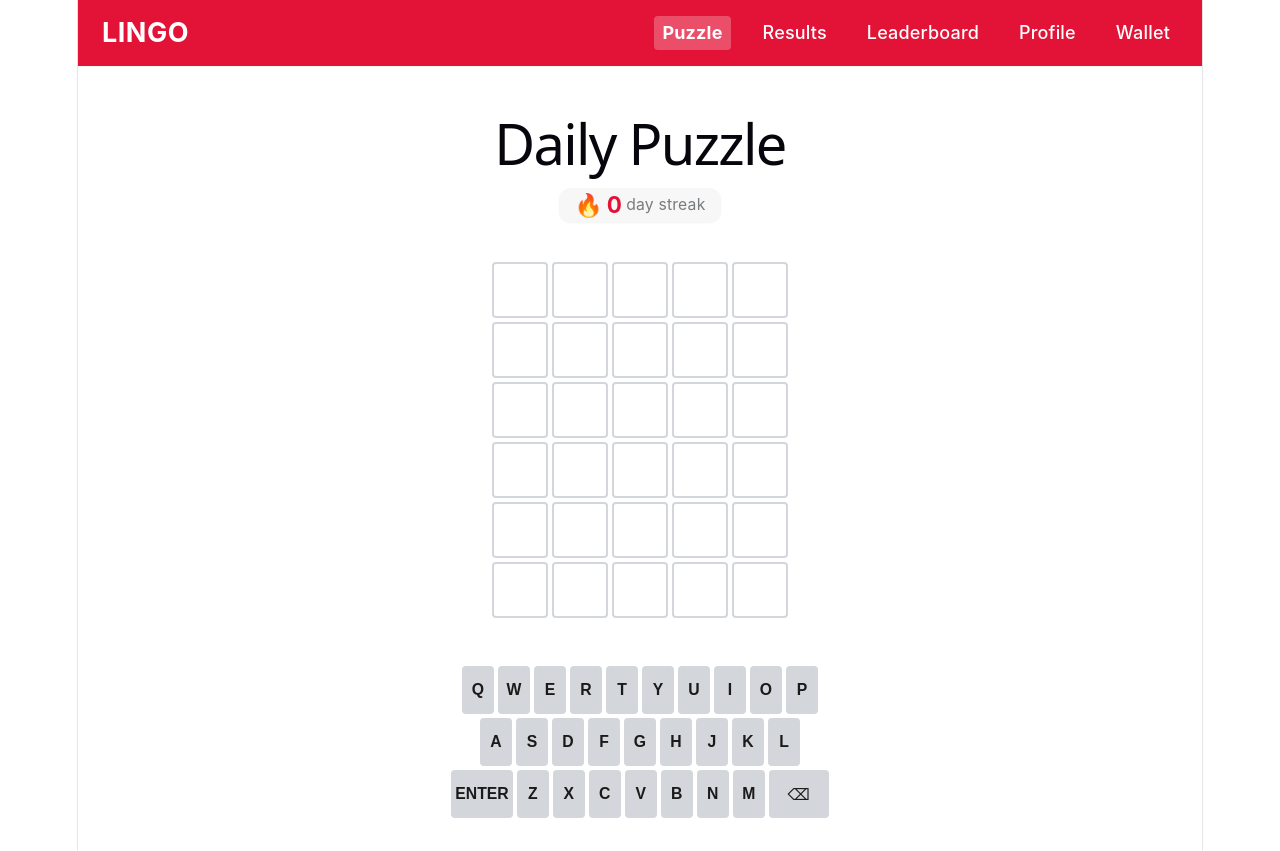
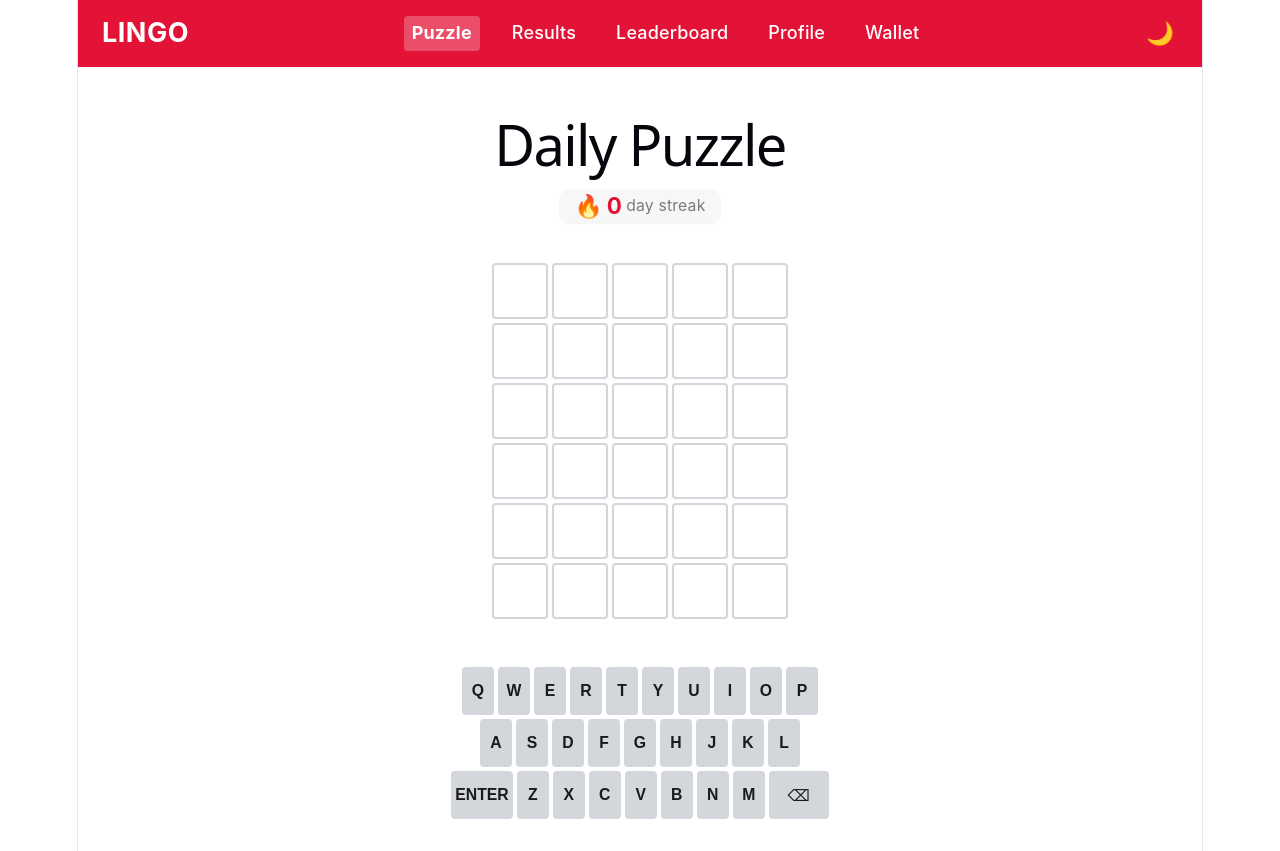
Before and after one commit to hdev-core/lingo, a React app in the folder web/: page / in a window 1280 px wide. Built offline with nearby package versions, Linux system fonts and the light colour scheme; the HTML template or start-up script is replaced by a standard one.

Commit message:
Added theme toggle button to app header

```diff
--- a/web/src/App.jsx
+++ b/web/src/App.jsx
@@ -4,6 +4,7 @@ import Results from './components/Results'
 import Leaderboard from './components/Leaderboard'
 import Profile from './components/Profile'
 import Wallet from './components/Wallet'
+import ThemeToggle from './components/ThemeToggle'
 import './styles/tokens.css'
 import './App.css'
 
@@ -15,7 +16,6 @@ function DailyPuzzle() {
     </div>
   )
 }
-
 
 function NotFound() {
   return (
@@ -39,6 +39,7 @@ function AppShell() {
           <NavLink to="/profile">Profile</NavLink>
           <NavLink to="/wallet">Wallet</NavLink>
         </nav>
+        <ThemeToggle />
       </header>
 
       <main className="app-content">
--- a/web/src/components/ThemeToggle.css
+++ b/web/src/components/ThemeToggle.css
@@ -0,0 +1,13 @@
+.theme-toggle {
+  background: none;
+  border: none;
+  font-size: var(--font-size-lg);
+  cursor: pointer;
+  padding: var(--space-xs);
+  border-radius: var(--radius-sm);
+  transition: background-color 0.15s ease;
+}
+
+.theme-toggle:hover {
+  background-color: rgba(255, 255, 255, 0.15);
+}
```
